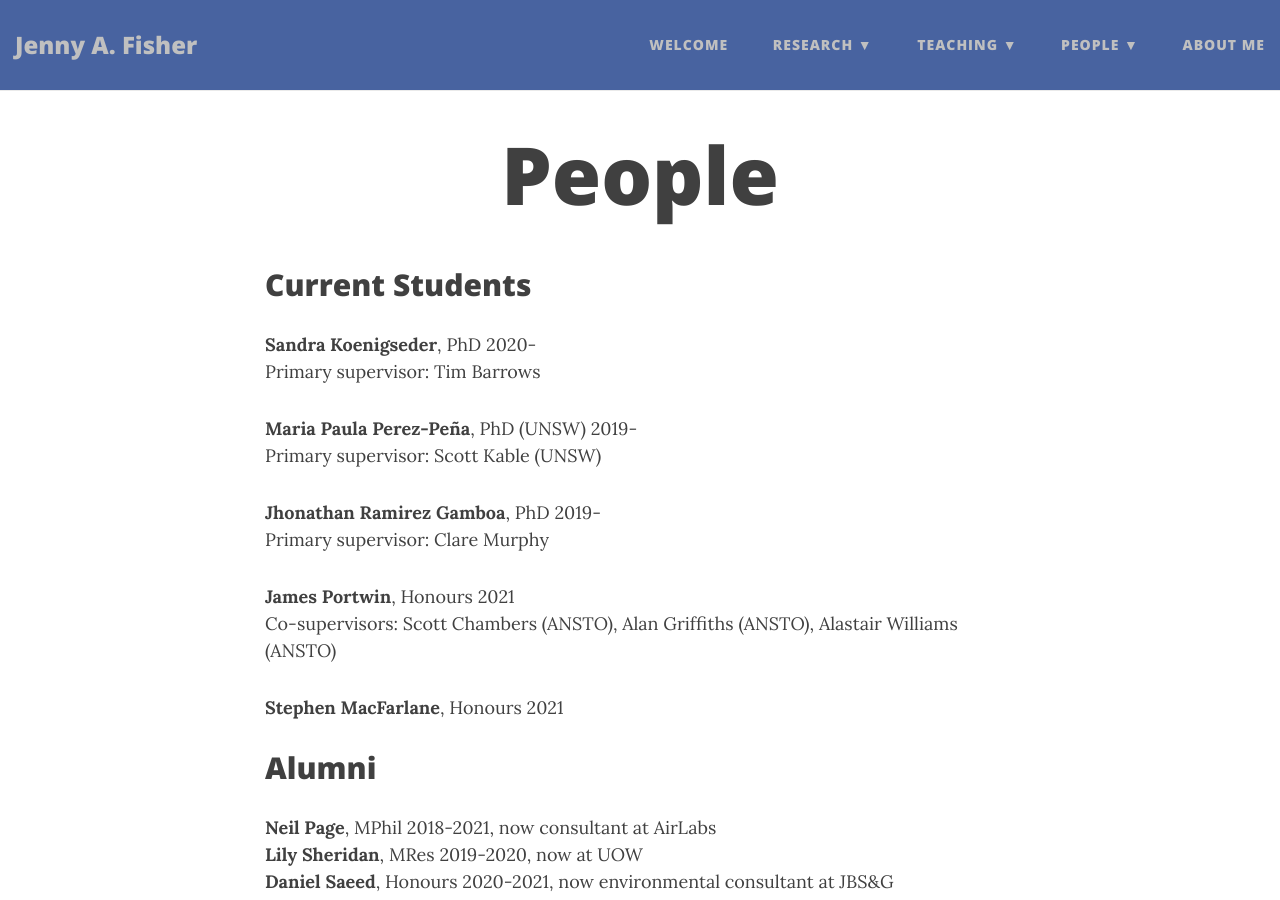
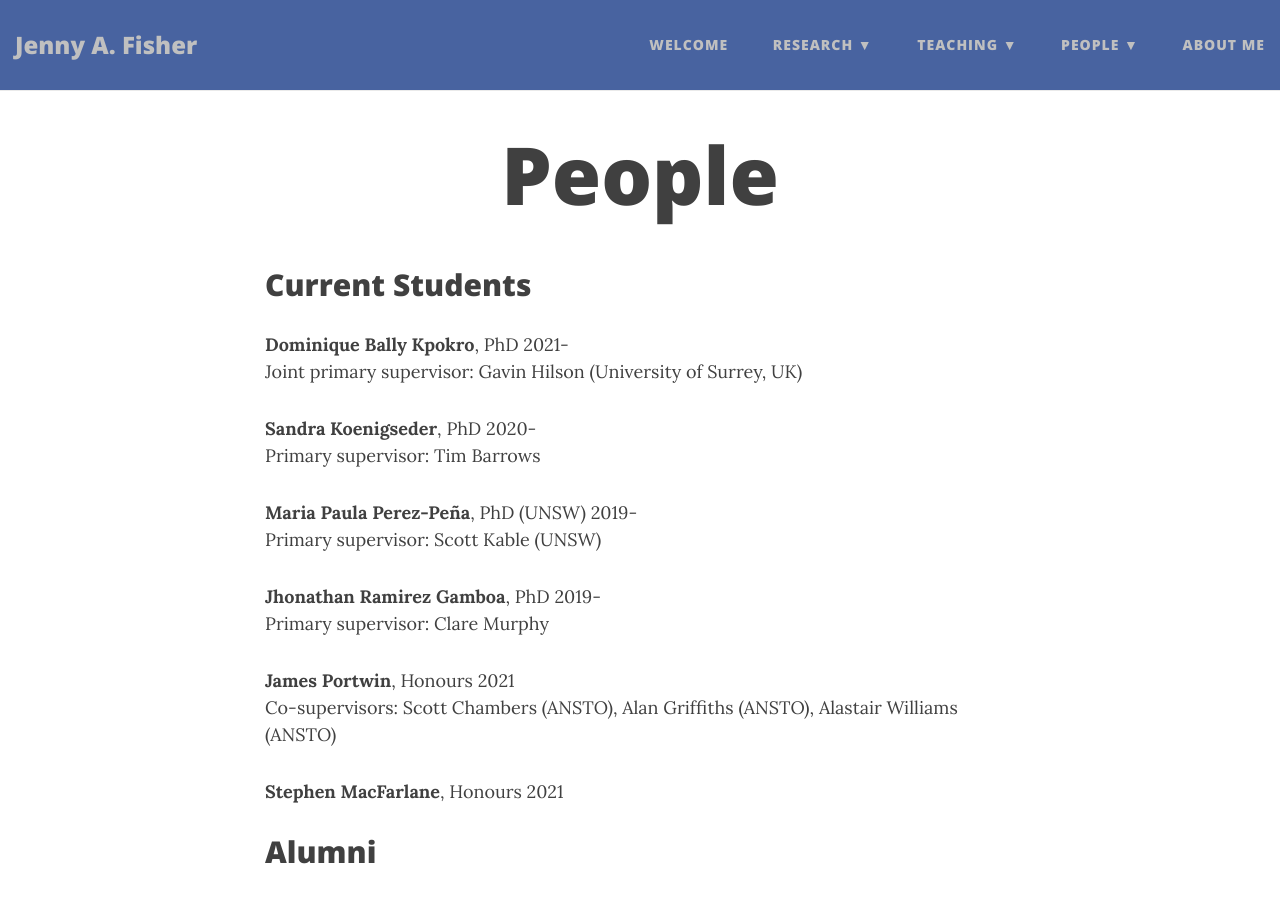
Before and after one commit to jennyfisher/jennyfisher.github.io, a Jekyll site: the page built from people.md, in a window 1280 px wide and 900 px high. Built offline with Jekyll 4.4.1, drawn with Linux system fonts in a browser that asks for light colours; nearby versions of some CDN libraries.

Commit message:
Update people.md

```diff
--- a/people.md
+++ b/people.md
@@ -4,6 +4,9 @@ title: People
 ---
 
 ## Current Students
+
+**Dominique Bally Kpokro**, PhD 2021-<br/>
+       Joint primary supervisor: Gavin Hilson (University of Surrey, UK)
 
 **Sandra Koenigseder**, PhD 2020-<br/>
        Primary supervisor: Tim Barrows
```
